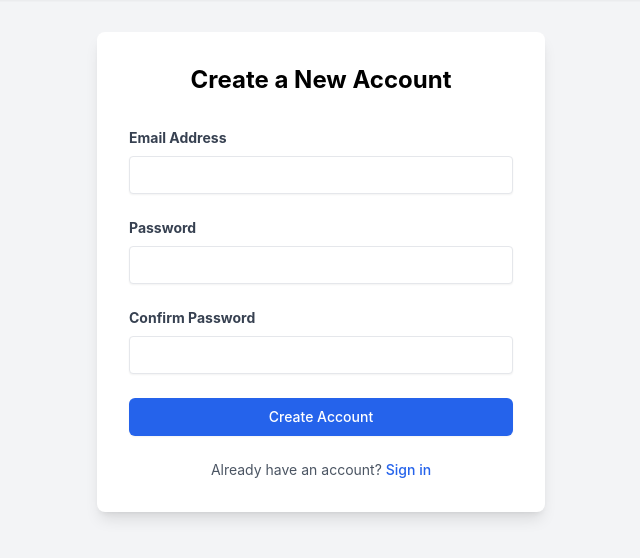
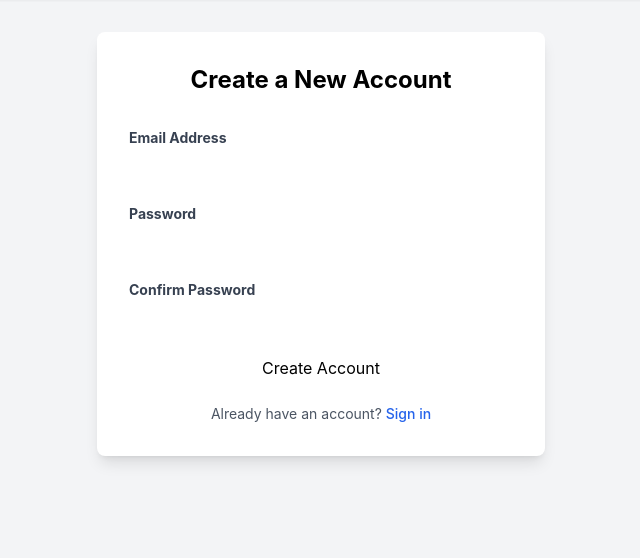
Before and after one commit to oluwafemidiakhoa/AIGenesis_Engine, a Flask app: page /auth/register in a window 1280 px wide. Shown: the part 68-626 px from the top of the page, without its empty margins (319-959 px from the left). Run offline with Flask 3, Linux system fonts and the light colour scheme.

Commit message:
Update register.html

```diff
--- a/app/templates/register.html
+++ b/app/templates/register.html
@@ -8,20 +8,18 @@
     <form method="POST" action="{{ url_for('auth.register') }}" class="mt-8 space-y-6">
         <div>
             <label for="email" class="block text-gray-700 text-sm font-bold mb-2">Email Address</label>
-            <input type="email" name="email" id="email" class="shadow-sm appearance-none border rounded w-full py-2 px-3 text-gray-700 leading-tight focus:outline-none focus:ring-2 focus:ring-blue-500" required>
+            <input type="email" name="email" id="email" class="block w-full" required>
         </div>
         <div>
             <label for="password" class="block text-gray-700 text-sm font-bold mb-2">Password</label>
-            <input type="password" name="password" id="password" class="shadow-sm appearance-none border rounded w-full py-2 px-3 text-gray-700 leading-tight focus:outline-none focus:ring-2 focus:ring-blue-500" required>
+            <input type="password" name="password" id="password" class="block w-full" required>
         </div>
         <div>
             <label for="password2" class="block text-gray-700 text-sm font-bold mb-2">Confirm Password</label>
-            <input type="password" name="password2" id="password2" class="shadow-sm appearance-none border rounded w-full py-2 px-3 text-gray-700 leading-tight focus:outline-none focus:ring-2 focus:ring-blue-500" required>
+            <input type="password" name="password2" id="password2" class="block w-full" required>
         </div>
         <div>
-            <button type="submit" class="w-full flex justify-center py-2 px-4 border border-transparent rounded-md shadow-sm text-sm font-medium text-white bg-blue-600 hover:bg-blue-700 focus:outline-none focus:ring-2 focus:ring-offset-2 focus:ring-blue-500">
-                Create Account
-            </button>
+            <button type="submit" class="btn-primary w-full justify-center">Create Account</button>
         </div>
     </form>
     <p class="mt-6 text-center text-sm text-gray-600">
```
